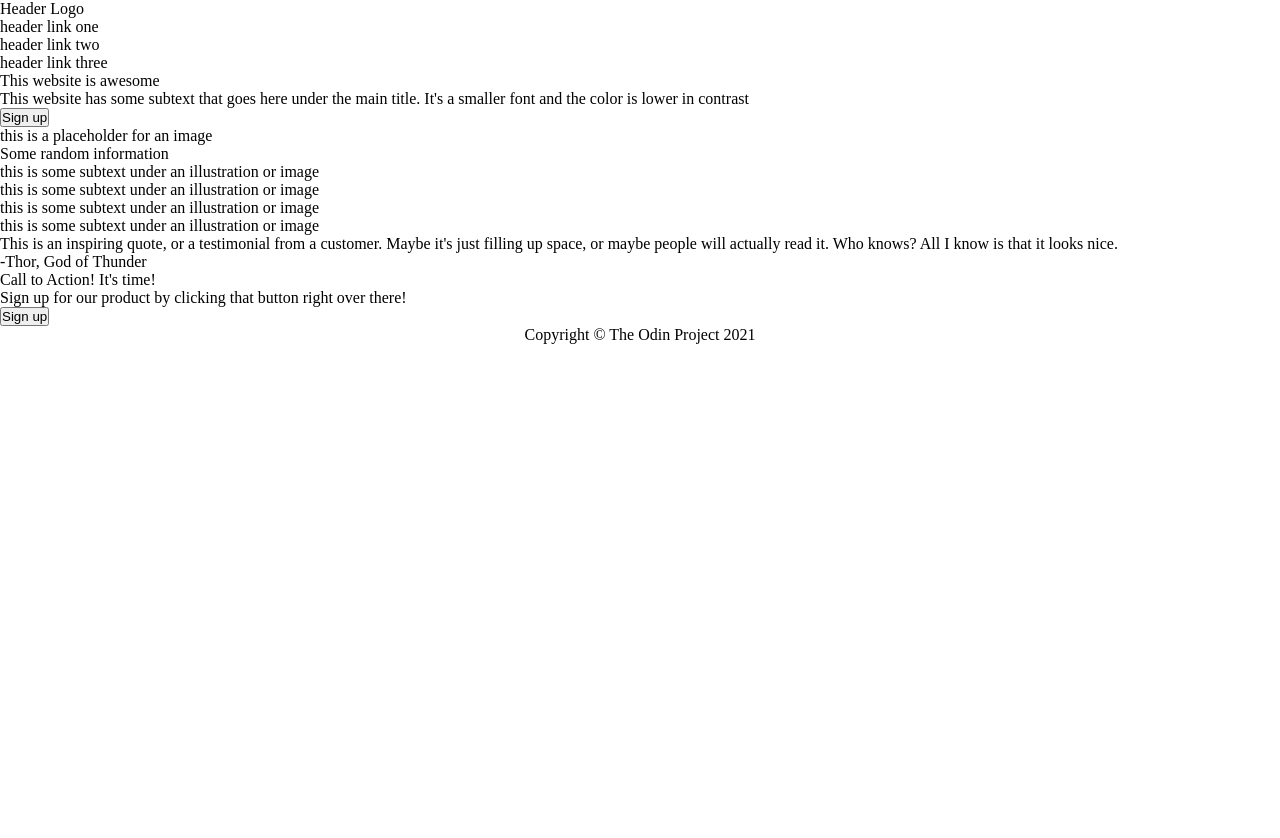
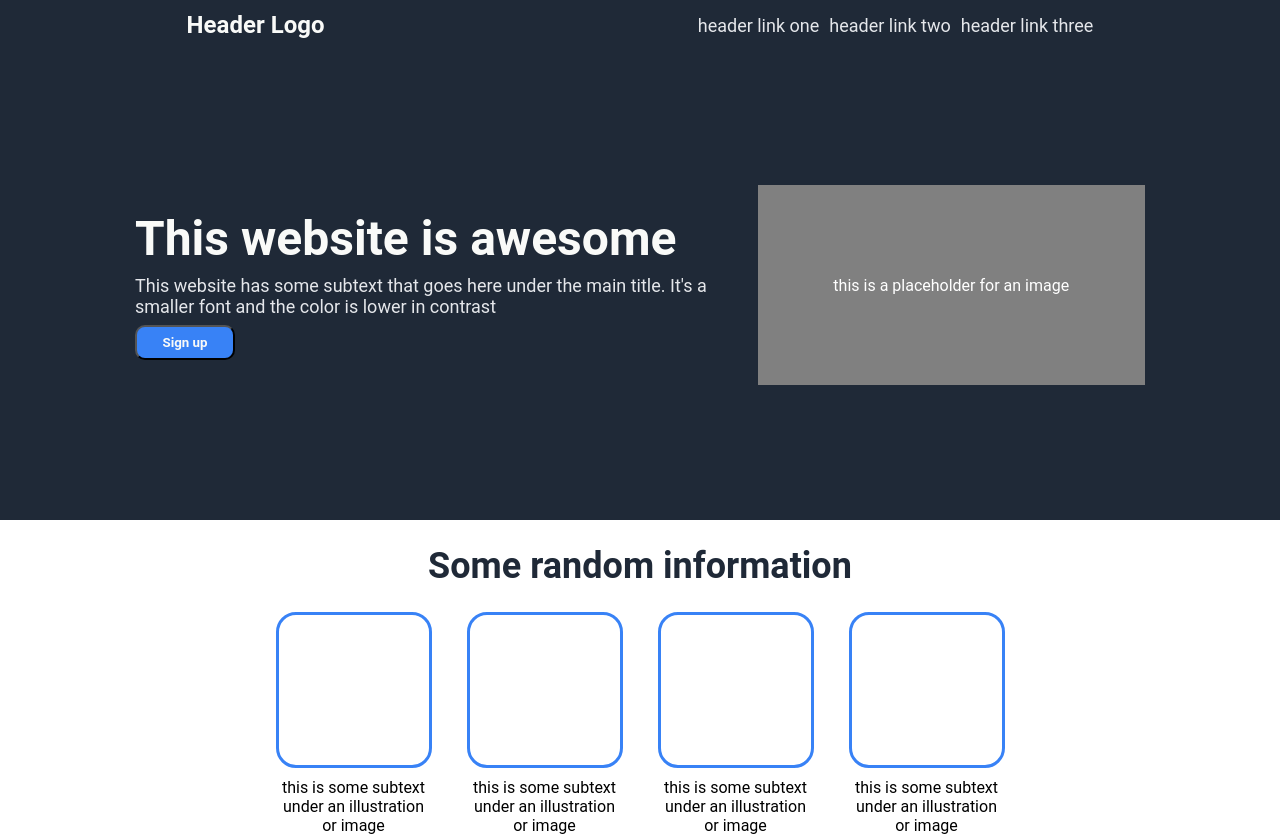
Before and after one commit to Rishan-Jadva/Project-Landing-Page, a plain HTML site: page index.html in a window 1280 px wide. Shown: the top 838 px of the page. Before the commit the page ends 800 px from the top, so only its background shows below. Drawn offline with Linux system fonts and the light colour scheme.

Commit message:
Completed styling

```diff
--- a/styles.css
+++ b/styles.css
@@ -1,15 +1,192 @@
 *{
     margin: 0;
     padding: 0;
+    font-family: Roboto, Oxygen, Ubuntu, Cantarell, 'Open Sans', 'Helvetica Neue', sans-serif;
 }
 body{
     display: flex;
     flex-direction: column;
 }
 
+.header{
+    display: flex;
+    background-color: #1f2937;
+    align-items: center;
+    justify-content: space-around;
+    height: 50px;
+}
+
+.logo{
+    color: #f9faf8;
+    font-size: 24px;
+    font-weight: 600;
+}
+
+ul{
+    display: flex;
+    gap: 10px;
+}
+
+li{
+    list-style-type: none;
+    font-size: 18px;
+    color: #e5e7eb;
+}
+
+.top{
+    background-color: #1f2937;
+    display: flex;
+    justify-content: center;
+    align-items: center;
+    padding: 135px;
+    gap: 30px;
+}
+
+.top-container{
+    display: flex;
+    flex-direction: column;
+    flex: 1 1 50%;
+    gap: 8px;
+}
+
+.title{
+    font-size: 48px;
+    font-weight: bolder;
+    color: #f9faf8;
+}
+.para{
+    font-size: 18px;
+    color: #e5e7eb;
+}
+
+.top-signup{
+    background-color: #3882f6;
+    color: #f9faf8;
+    width: 100px;
+    height: 35px;
+    border-radius: 10px;
+    font-weight: bolder;
+}
+
+.img{
+    width: 300px;
+    height: 200px;
+    background-color: gray;
+    color: white;
+    display: flex;
+    justify-content: center;
+    align-items: center;
+    flex: 1 1 auto;
+}
+
+.info{
+    display: flex;
+    justify-content: center;
+    align-items: center;
+    flex-direction: column;
+    padding: 0 235px;
+    padding-bottom: 135px;
+}
+
+.info-title{
+    font-size: 36px;
+    font-weight: bolder;
+    color: #1f2937;
+    padding: 25px;
+}
+
+.info-container{
+    display: flex;
+    align-items: center;
+    justify-content: space-around;
+    gap: 35px;
+}
+
+.img-content-container{
+    display: flex;
+    flex-direction: column;
+    justify-content: center;
+    align-items: center;
+    gap: 10px;
+}
+
+.square-text{
+    text-align: center;
+    width: 150px;
+}
+
+.square{
+    width: 150px;
+    height: 150px;
+    border-radius: 20px;
+    border: 3px solid #3882f6;
+}
+
+.quote-block{
+    background-color: #e5e7eb;
+    display: flex;
+    flex-direction: column;
+    justify-content: center;
+    align-items: center;
+    padding: 100px 275px;
+    gap: 10px;
+}
+
+.quote{
+    font-size: 36px;
+    font-weight: lighter;
+    font-style: italic;
+    color: #1f2937;
+}
+
+.author{
+    align-self: flex-end;
+    font-weight: bolder;
+    font-size: 20px;
+}
+
+.call-to-action{
+    display: flex;
+    justify-content: center;
+    align-items: center;
+    padding: 75px 250px;
+}
+.blue-box{
+    background-color: #3882f6;
+    flex: 1 1 auto;
+    border-radius: 5px;
+    padding: 45px 50px;
+    display: flex;
+    align-items: center;
+    justify-content: space-around;
+}
+
+.blue-head{
+    font-weight: bolder;
+    font-size: 20px;
+    color: #f9faf8;
+}
+
+.blue-subtext{
+    color: #f9faf8;
+    font-size: 12px;
+}
+
+.quote-signup{
+    background-color: #3882f6;
+    color: #f9faf8;
+    border: 2px solid #f9faf8;
+    border-radius: 5px;
+    padding: 5px 25px;
+    font-weight: bold;
+    font-size: 14px;
+}
+
 .footer{
     display: flex;
     justify-content: center;
     align-items: center;
-    flex: 1 1 10%; /* check this*/
+    background-color: #1f2937;
+    color: #f9faf8;
+    padding: 30px 0;
 }
```
